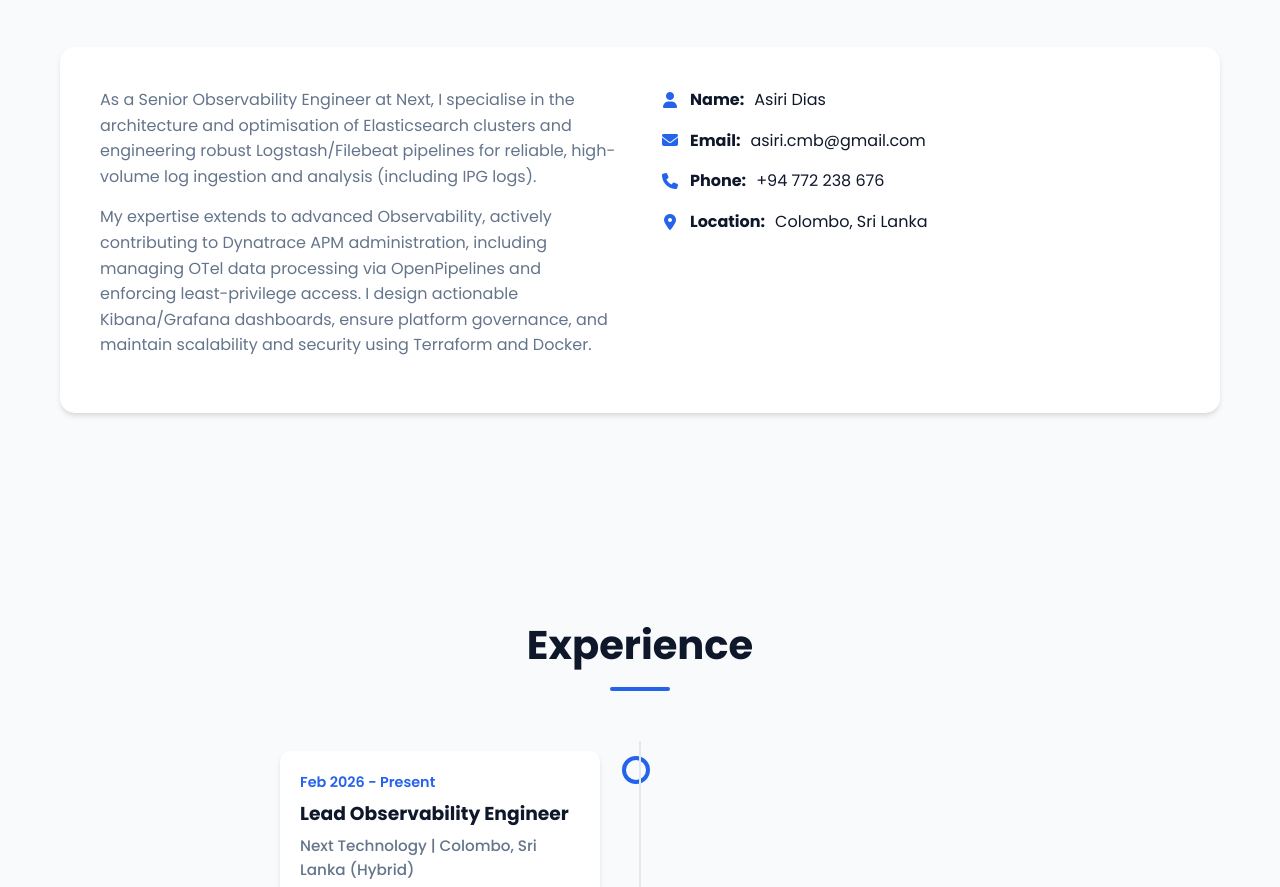
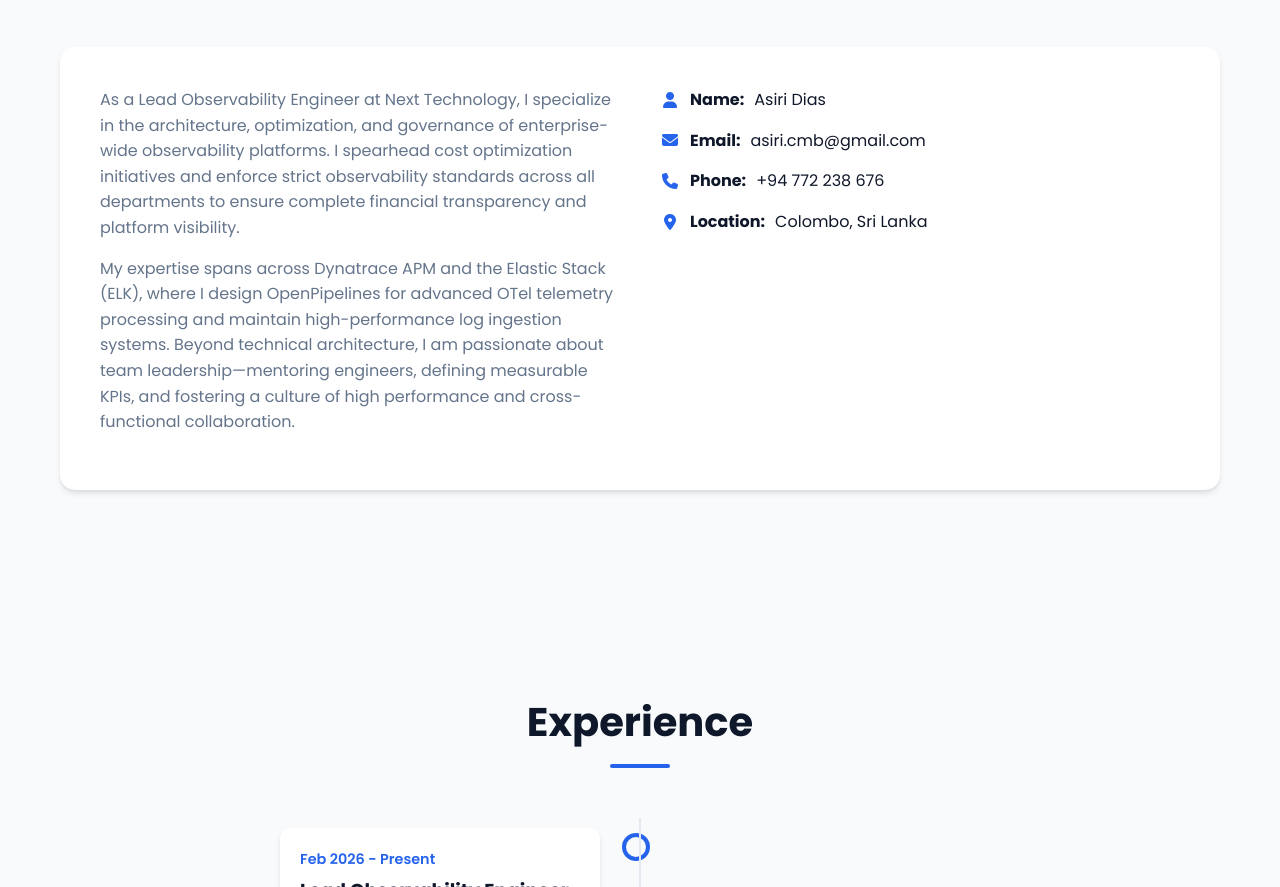
Before and after one commit to asiridiaz/my-portfolio, a plain HTML site: page index.html in a window 1280 px wide. Shown: the part 981-1868 px from the top of the page. Drawn offline with Linux system fonts and the light colour scheme.

Commit message:
Update About Me section in index.html

```diff
--- a/index.html
+++ b/index.html
@@ -816,13 +816,8 @@
             <h2 class="section-title reveal">About Me</h2>
             <div class="about-content reveal">
                 <div class="about-text">
-                    <p>As a Senior Observability Engineer at Next, I specialise in the architecture and optimisation of
-                        Elasticsearch clusters and engineering robust Logstash/Filebeat pipelines for reliable,
-                        high-volume log ingestion and analysis (including IPG logs). </p>
-                    <p>My expertise extends to advanced Observability, actively contributing to Dynatrace APM
-                        administration, including managing OTel data processing via OpenPipelines and enforcing
-                        least-privilege access. I design actionable Kibana/Grafana dashboards, ensure platform
-                        governance, and maintain scalability and security using Terraform and Docker. </p>
+                    <p>As a Lead Observability Engineer at Next Technology, I specialize in the architecture, optimization, and governance of enterprise-wide observability platforms. I spearhead cost optimization initiatives and enforce strict observability standards across all departments to ensure complete financial transparency and platform visibility.</p>
+                    <p>My expertise spans across Dynatrace APM and the Elastic Stack (ELK), where I design OpenPipelines for advanced OTel telemetry processing and maintain high-performance log ingestion systems. Beyond technical architecture, I am passionate about team leadership—mentoring engineers, defining measurable KPIs, and fostering a culture of high performance and cross-functional collaboration.</p>
                 </div>
                 <div class="personal-info">
                     <ul>
```
